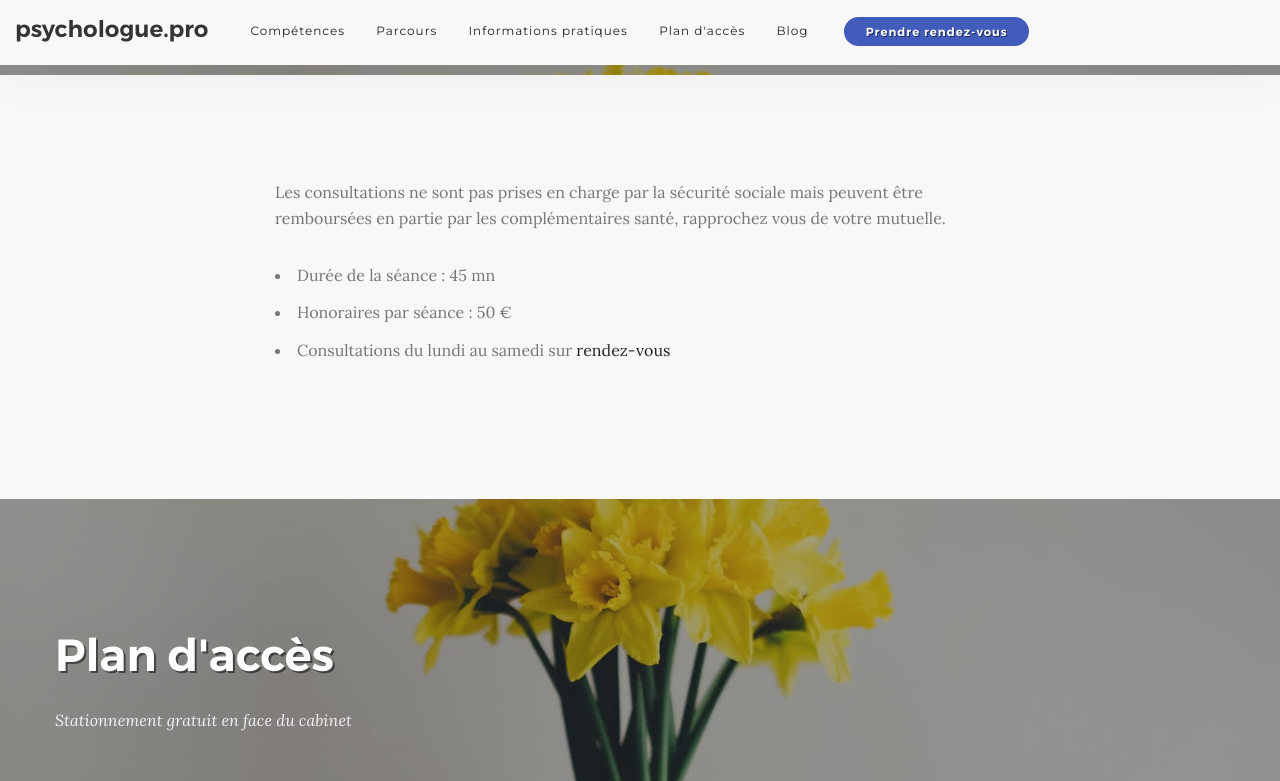
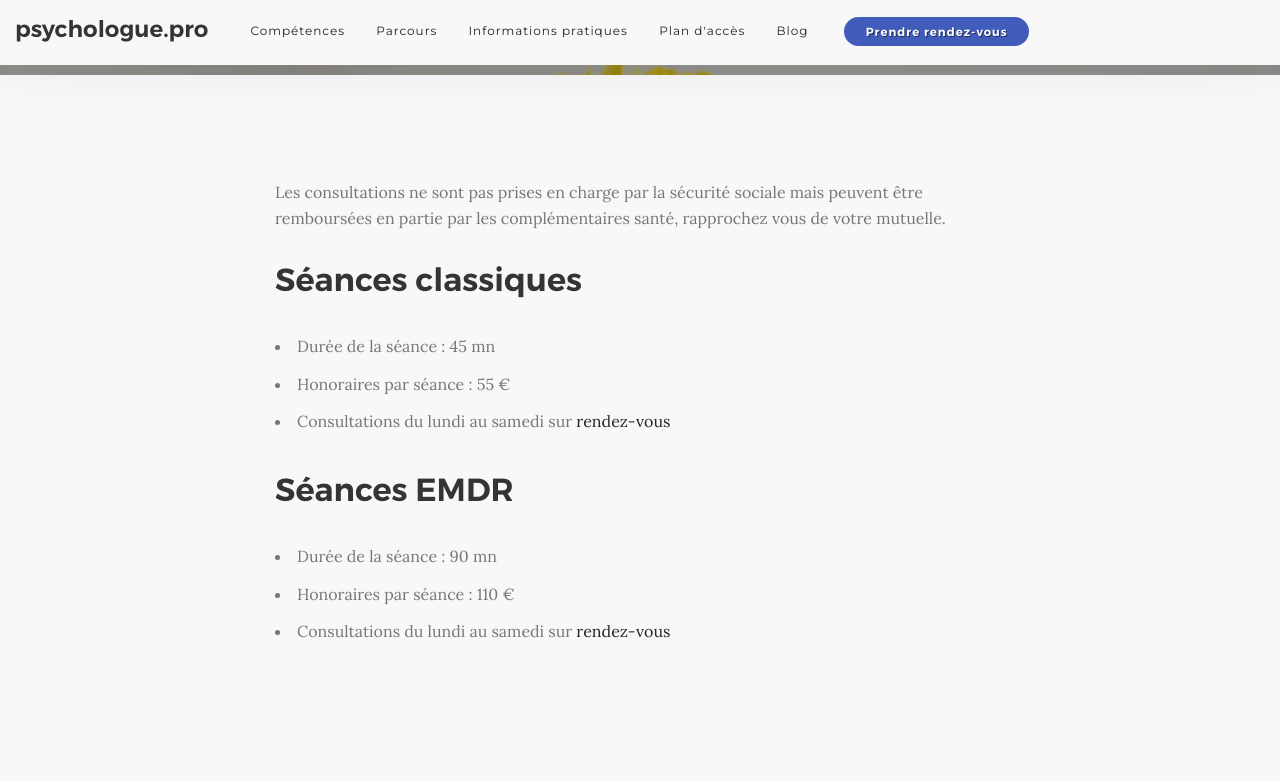
Before and after one commit to psychologue-pro/www, a Jekyll site: the page built from index.html, in a window 1280 px wide and 900 px high, scrolled down 3695 px, cut to the strip 0-781 px from the top of the window. Built offline with Jekyll 4.4.1, drawn with Linux system fonts in a browser that asks for light colours; comment, search, counter and statistics services are not loaded.

Commit message:
Changed: prices are going up a bit

```diff
--- a/_layouts/default.html
+++ b/_layouts/default.html
@@ -4,7 +4,7 @@
     <meta charset="utf-8">
     {% seo %}
     <meta name="keywords"
-          content="Psychologue, TCC, TOC, Troubles obsessionnels compulsifs, Burnout, Stress, Dépression"/>
+          content="Psychologue, EMDR, Trauma, TCC, TOC, Troubles obsessionnels compulsifs, Burnout, Stress, Dépression"/>
     <meta name="viewport" content="width=device-width, initial-scale=1.0">
     <link href="/css/bootstrap.css" rel="stylesheet" type="text/css" media="all"/>
     <link href="/css/theme.css" rel="stylesheet" type="text/css" media="all"/>
--- a/index.html
+++ b/index.html
@@ -2,7 +2,7 @@
 layout: default
 title: "Psychologue.pro - Valérie Chappey, psychologue à Marcq en Baroeul"
 navbarclass: "nav--absolute nav--transparent"
-keywords: "Psychologue, TCC, TOC, Troubles obsessionnels compulsifs, Burnout, Stress, Dépression"
+keywords: "Psychologue, TCC, EMDR, Trauma, Traumas, TOC, Troubles obsessionnels compulsifs, Burnout, Stress, Dépression"
 description: "Psychologue diplômée, je mets à votre disposition mes compétences pour de vous aider dans vos problématiques personnelles, professionnelles & vos choix de vie."
 image: "https://psychologue.pro/screenshot.jpg"
 ---
@@ -18,8 +18,8 @@ image: "https://psychologue.pro/screenshot.jpg"
                     Valérie Chappey
                 </h2>
                 <p class="lead">
-                <h1>
-                    Psychologue <abbr title="thérapie cognitivo-comportementale">TCC</abbr><br/>
+                    <h1>
+                        Psychologue <abbr title="thérapie cognitivo-comportementale">TCC</abbr> et <abbr title="Eye movement desensitization and reprocessing">EMDR</abbr><br/>
                     à Marcq en Barœul
                 </h1>
                 </p>
@@ -231,11 +231,20 @@ image: "https://psychologue.pro/screenshot.jpg"
         <div class="col-md-8 col-md-push-2 col-sm-8 col-sm-push-4">
             <p>Les consultations ne sont pas prises en charge par la sécurité sociale mais peuvent être remboursées
                 en partie par les complémentaires santé, rapprochez vous de votre mutuelle.</p>
+            <h3>Séances classiques</h3>
             <ul class="bullets">
                 <li>Durée de la séance : 45 mn</li>
-                <li>Honoraires par séance : 50 €</li>
+                <li>Honoraires par séance : 55 €</li>
                 <li>Consultations du lundi au samedi sur <a
-                        href="https://www.clicrdv.com/valerie-chappey-psychologue" rel="noreferrer">rendez-vous</a>
+                                                             href="https://www.clicrdv.com/valerie-chappey-psychologue" rel="noreferrer">rendez-vous</a>
+                </li>
+            </ul>
+            <h3>Séances EMDR</h3>
+            <ul class="bullets">
+                <li>Durée de la séance : 90 mn</li>
+                <li>Honoraires par séance : 110 €</li>
+                <li>Consultations du lundi au samedi sur <a
+                                                             href="https://www.clicrdv.com/valerie-chappey-psychologue" rel="noreferrer">rendez-vous</a>
                 </li>
             </ul>
         </div>
```
Also changed, not shown: other parts of _layouts/default.html (+1 -1 lines).
